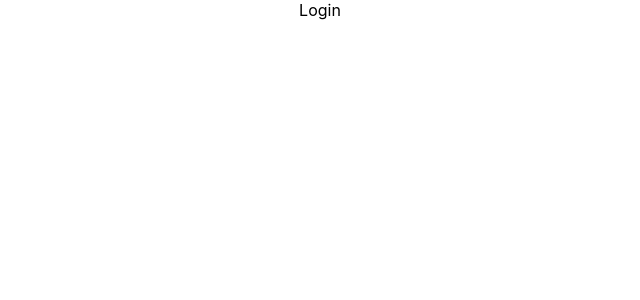
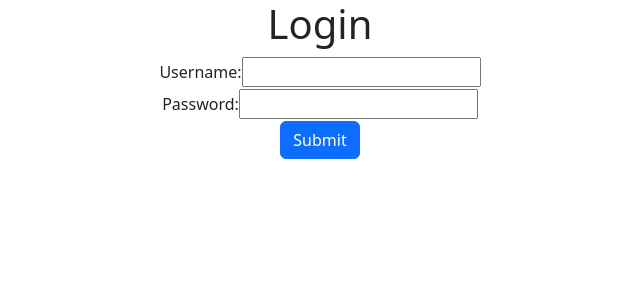
Before and after one commit to UOV-Assignments/Day08Practical, a React (Create React App) app in the folder day08practical/: page / in a window 1280 px wide. Shown: the top 300 px of the page, without its empty margins (320-960 px from the left). Built offline with nearby package versions, Linux system fonts and the light colour scheme.

Commit message:
Create login component basically

```diff
--- a/day08practical/package.json
+++ b/day08practical/package.json
@@ -6,8 +6,11 @@
     "@testing-library/jest-dom": "^5.17.0",
     "@testing-library/react": "^13.4.0",
     "@testing-library/user-event": "^13.5.0",
+    "bootstrap": "^5.3.3",
     "react": "^18.3.1",
+    "react-bootstrap": "^2.10.6",
     "react-dom": "^18.3.1",
+    "react-router-dom": "^7.0.1",
     "react-scripts": "5.0.1",
     "web-vitals": "^2.1.4"
   },
--- a/day08practical/src/App.js
+++ b/day08practical/src/App.js
@@ -1,5 +1,6 @@
 
 import './App.css';
+import 'bootstrap/dist/css/bootstrap.min.css';
 import Login from './components/Login';
 
 function App() {
--- a/day08practical/src/components/Login.js
+++ b/day08practical/src/components/Login.js
@@ -1,7 +1,26 @@
+import { useState } from "react"
+import Button from 'react-bootstrap/Button';
 export default function Login(params) {
+    const [username,setUsername] = useState('');
+    const [password,setPassword] = useState('')
     return(
         <>
-        <div>Login</div>
+        <div>
+            <h1>Login</h1>
+            <table align="center">
+                <tbody>
+                    <tr  align="center">
+                        <td>Username:<input type="text" name="username" value={username} onChange={(e)=>{setUsername(e.target.value)}} /></td>
+                    </tr>
+                    <tr  align="center">
+                        <td>Password:<input type="password" name="password" value={password} onChange={(e)=>setPassword(e.target.value)}/></td>
+                    </tr>
+                    <tr>
+                        <td><Button as="input" type="submit" value="Submit" /></td>
+                    </tr>
+                </tbody>
+            </table>
+        </div>
         </>
     )
 }
--- a/package.json
+++ /dev/null
@@ -1,6 +0,0 @@
-{
-  "dependencies": {
-    "react-bootstrap": "^2.10.6",
-    "react-router-dom": "^7.0.1"
-  }
-}
```
Also changed, not shown: 2 other files (tests, documents, lock files or other folders).
